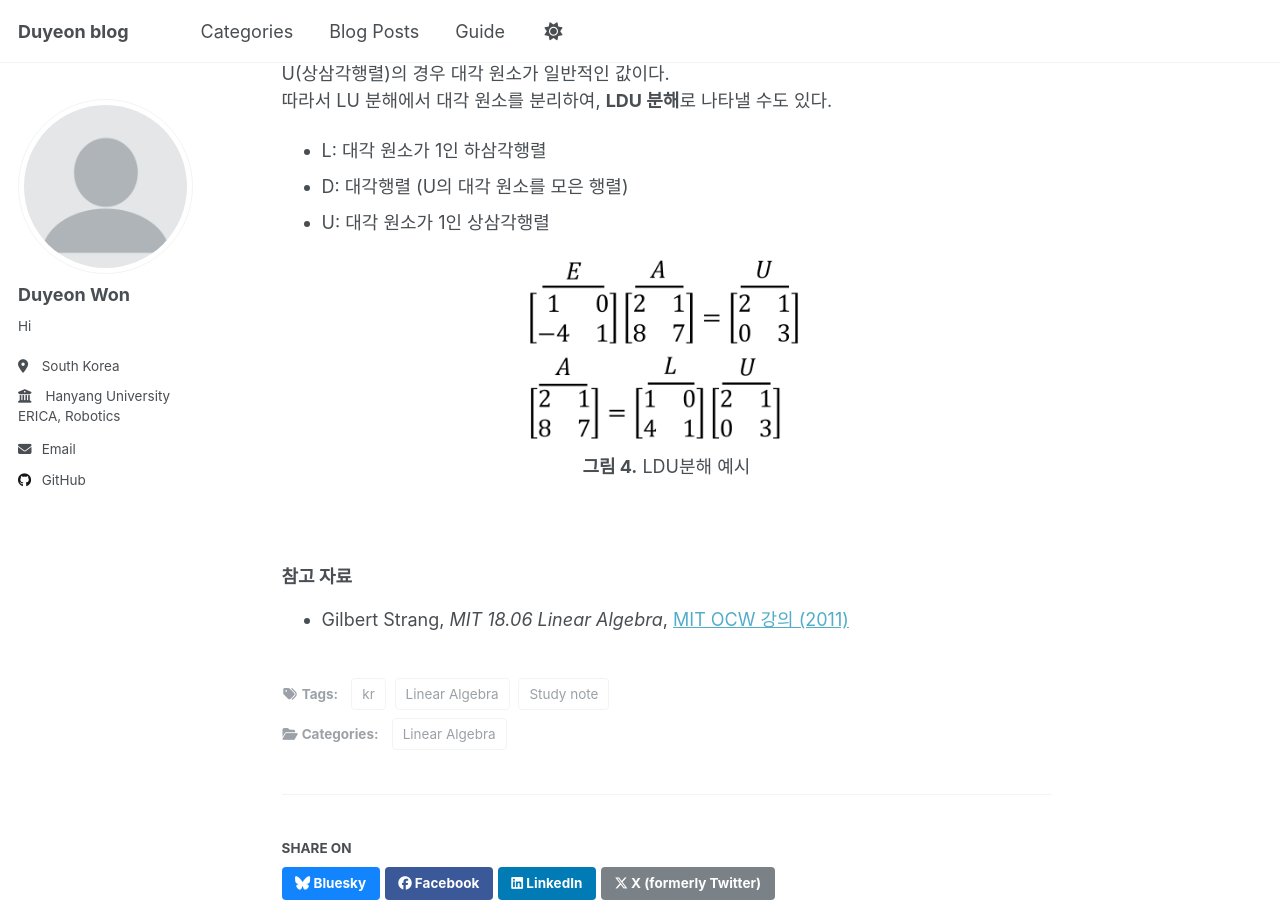
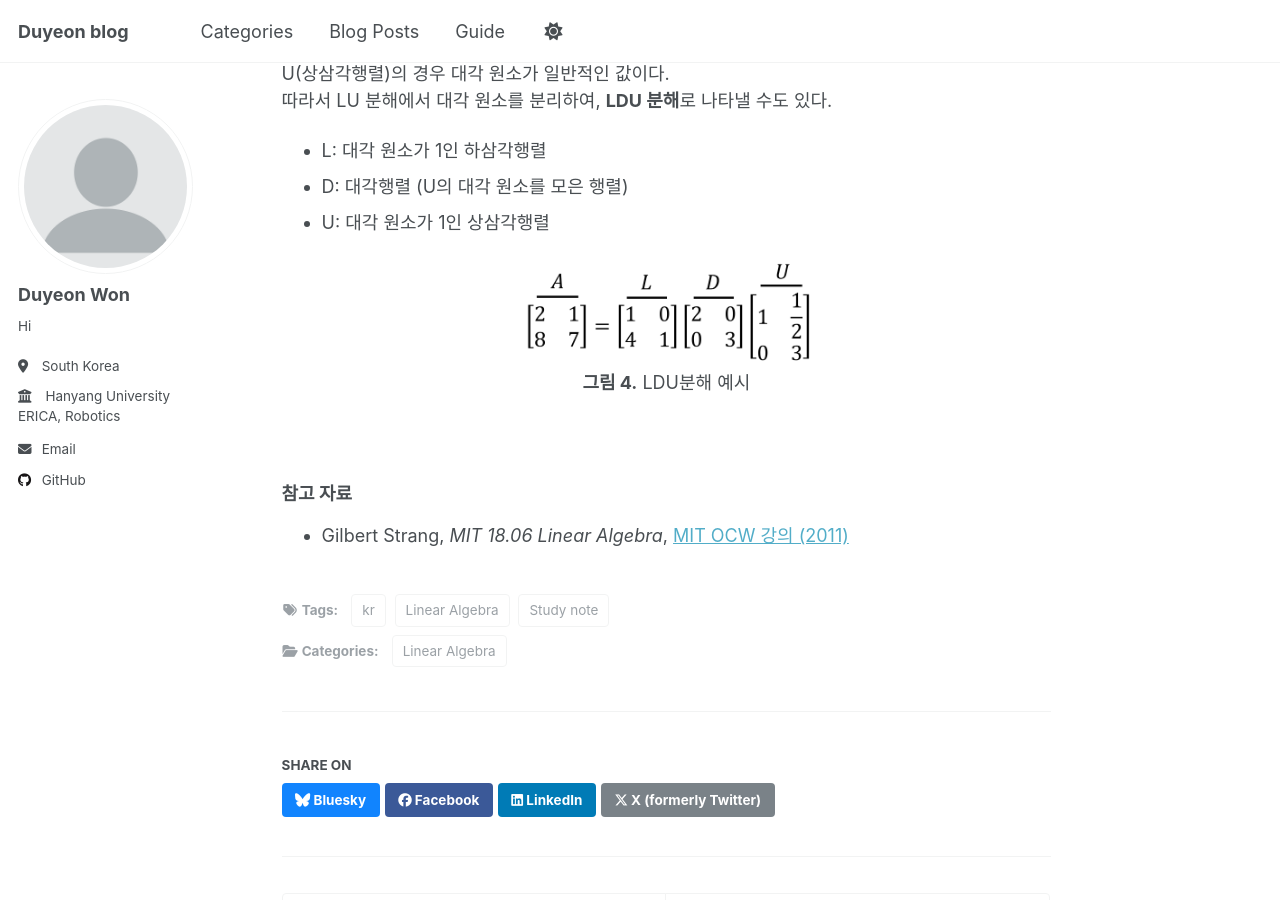
Before and after one commit to dy0221/dy0221.github.io, a Jekyll site: the page built from _posts/linear_algebra/kr/2025-08-19-linear-algebra-5-kr.md, in a window 1280 px wide and 900 px high, scrolled down 4205 px. Built offline with Jekyll 4.4.1, drawn with Linux system fonts in a browser that asks for light colours.

Commit message:
docs: 08/19 이미지 링크 오류 개선

```diff
--- a/_posts/linear_algebra/kr/2025-08-19-linear-algebra-5-kr.md
+++ b/_posts/linear_algebra/kr/2025-08-19-linear-algebra-5-kr.md
@@ -192,7 +192,7 @@ U(상삼각행렬)의 경우 대각 원소가 일반적인 값이다.
 - U: 대각 원소가 1인 상삼각행렬
 
 <p align="center">
-     <img src="/assets/images/linear_algebra/unit1/5/LU1.png" width="300px"/>
+     <img src="/assets/images/linear_algebra/unit1/5/LU2.png" width="300px"/>
      <br/>
      <strong>그림 4.</strong> LDU분해 예시
 </p>
```
